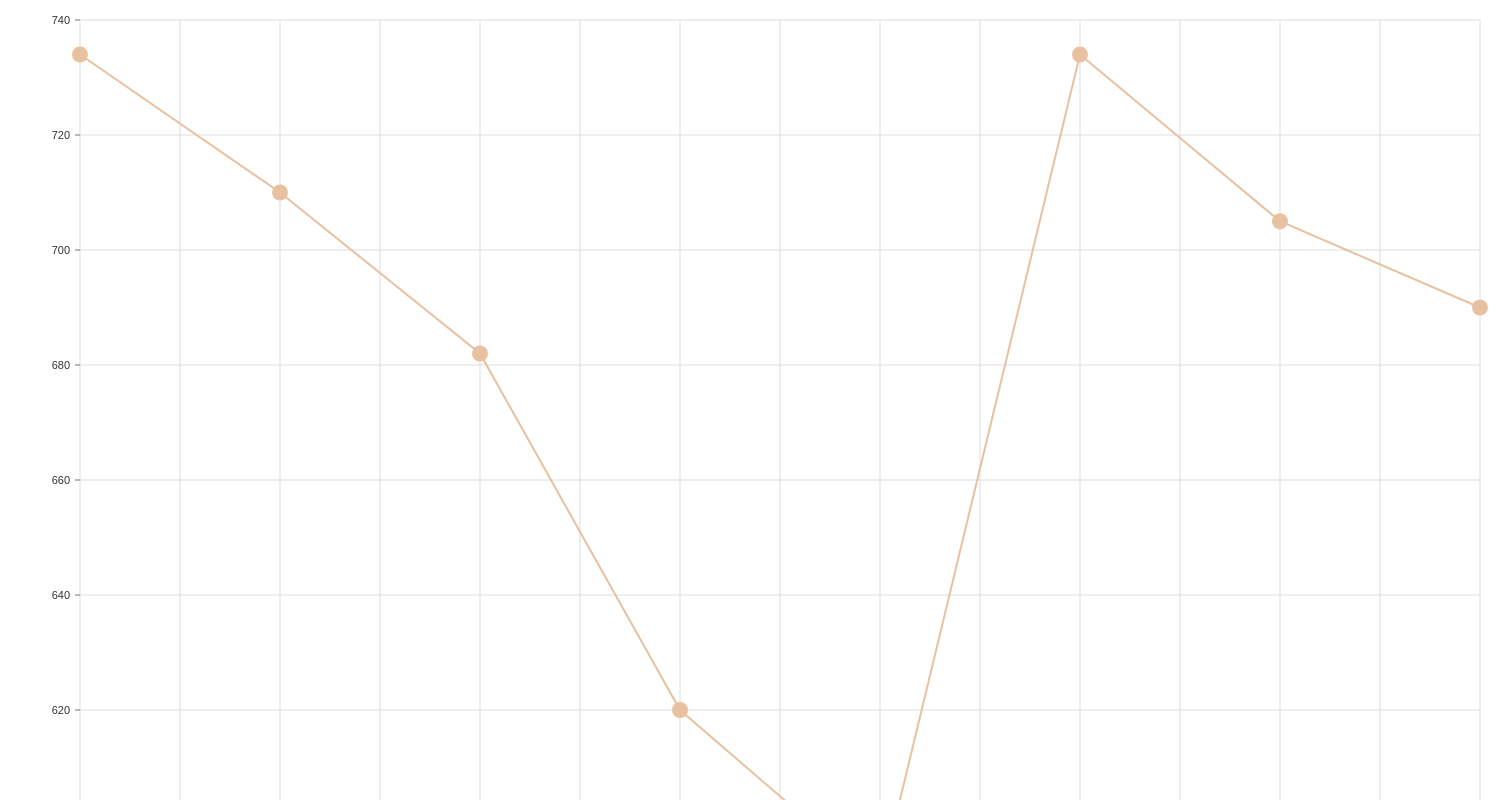
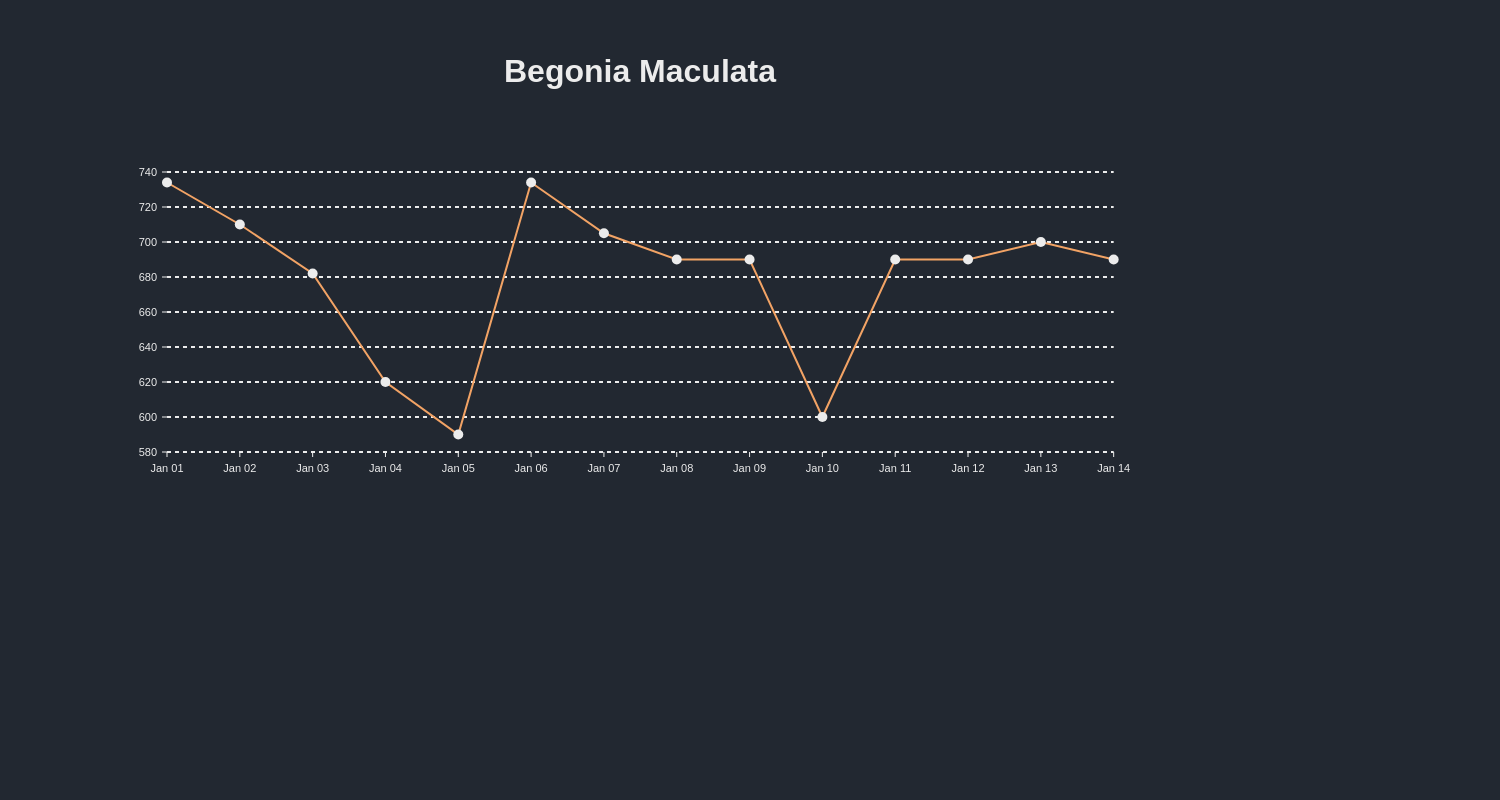
Before and after one commit to petterdaae/talkingplants, a React (Create React App) app in the folder web/: page / in a window 1280 px wide. Shown: the top 800 px of the page, 1500 px wide, since content can reach past the window. Built offline with nearby package versions, Linux system fonts and the light colour scheme.

Commit message:
Experiment with nivo charts

```diff
--- /dev/null
+++ b/web/src/App.css
@@ -0,0 +1,9 @@
+.wrapper {
+    padding-top: 32px;
+    text-align: center;
+}
+
+.header {
+    font-weight: bold;
+    color: #ececec;
+}
--- a/web/src/App.js
+++ b/web/src/App.js
@@ -1,19 +1,10 @@
 import React from 'react';
-import { Line } from '@nivo/line'
-
-const commonProperties = {
-  width: 1500,
-  height: 1000,
-  margin: { top: 20, right: 20, bottom: 60, left: 80 },
-  animate: true,
-  enableSlices: 'x',
-}
+import LineChart from './components/LineChart';
+import './App.css';
 
 function App() {
-  return (
-    <Line
-      {...commonProperties}
-      data={[
+  const data =
+    [
       {
         id: 'Moisture',
         data: [
@@ -25,31 +16,22 @@ function App() {
           { x: '2018-01-06', y: 734 },
           { x: '2018-01-07', y: 705 },
           { x: '2018-01-08', y: 690 },
+          { x: '2018-01-09', y: 690 },
+          { x: '2018-01-10', y: 600 },
+          { x: '2018-01-11', y: 690 },
+          { x: '2018-01-12', y: 690 },
+          { x: '2018-01-13', y: 700 },
+          { x: '2018-01-14', y: 690 },
         ],
-        },
-      ]}
-      xScale={{
-        type: 'time',
-        format: '%Y-%m-%d',
-        useUTC: false,
-        precision: 'day',
-      }}
-      xFormat="time:%Y-%m-%d"
-      yScale={{
-        type: 'linear',
-        stacked: true,
-        min: 'auto'
-      }}
-      axisBottom={{
-        format: '%b %d',
-        tickValues: 'every 2 days',
-      }}
-      pointSize={16}
-      pointBorderColor={{
-        from: 'color',
-        modifiers: [['darker', 0.3]],
-      }}
-    />
+      }
+    ];
+
+  const width = window.innerWidth > 1800 ? window.innerWidth / 1.7 : window.innerWidth / 1.2;
+  return (
+    <div className="wrapper">
+      <h1 className="header">Begonia Maculata</h1>
+      <LineChart data={data} width={width} height={400} />
+    </div>
   );
 }
 
--- /dev/null
+++ b/web/src/components/LineChart.js
@@ -0,0 +1,62 @@
+import React from "react";
+import { Line } from '@nivo/line'
+
+// https://colorhunt.co/palette/179373
+function LineChart({ data, width, height }) {
+  const accent = "#f2a365";
+  const light = "#ececec";
+  return (
+    <Line
+      width={width}
+      height={height}
+      margin={{
+        top: 60,
+        right: 60,
+        bottom: 60,
+        left: 60,
+      }}
+      data={data}
+      xScale={{
+        type: 'time',
+        format: '%Y-%m-%d',
+        useUTC: false,
+        precision: 'day',
+      }}
+      pointColor={light}
+      pointSize={10}
+      xFormat="time:%Y-%m-%d"
+      yScale={{
+        type: 'linear',
+        stacked: true,
+        min: 'auto',
+      }}
+      axisBottom={{
+        format: '%b %d',
+        tickValues: 'every 1 days',
+      }}
+      enableGridX={false}
+      colors={[accent]}
+      theme={{
+        axis: {
+          ticks: {
+            line: {
+              stroke: light
+            },
+            text: {
+              fill: light
+            }
+          }
+        },
+        grid: {
+          line: {
+            stroke: light,
+            strokeWidth: 2,
+            strokeDasharray: "4 4"
+          }
+        },
+      }}
+    />
+  );
+}
+
+export default LineChart;
--- a/web/src/index.css
+++ b/web/src/index.css
@@ -1,13 +1,7 @@
 body {
   margin: 0;
-  font-family: -apple-system, BlinkMacSystemFont, 'Segoe UI', 'Roboto', 'Oxygen',
-    'Ubuntu', 'Cantarell', 'Fira Sans', 'Droid Sans', 'Helvetica Neue',
-    sans-serif;
   -webkit-font-smoothing: antialiased;
   -moz-osx-font-smoothing: grayscale;
+  background-color: #222831;
+  font-family: "Nunito",sans-serif;
 }
-
-code {
-  font-family: source-code-pro, Menlo, Monaco, Consolas, 'Courier New',
-    monospace;
-}
```
Lines whose indentation alone changed are shown as unchanged.
